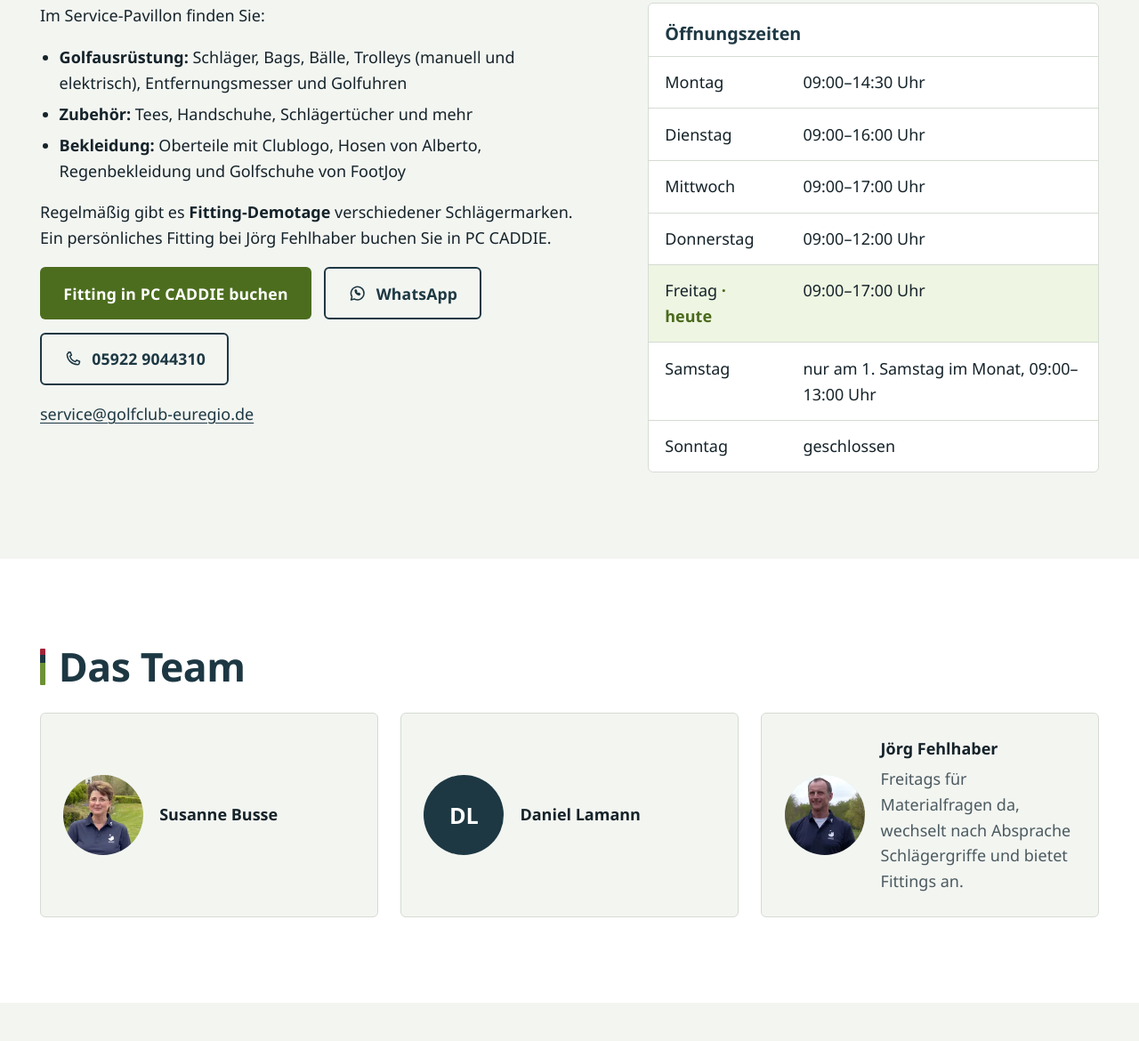
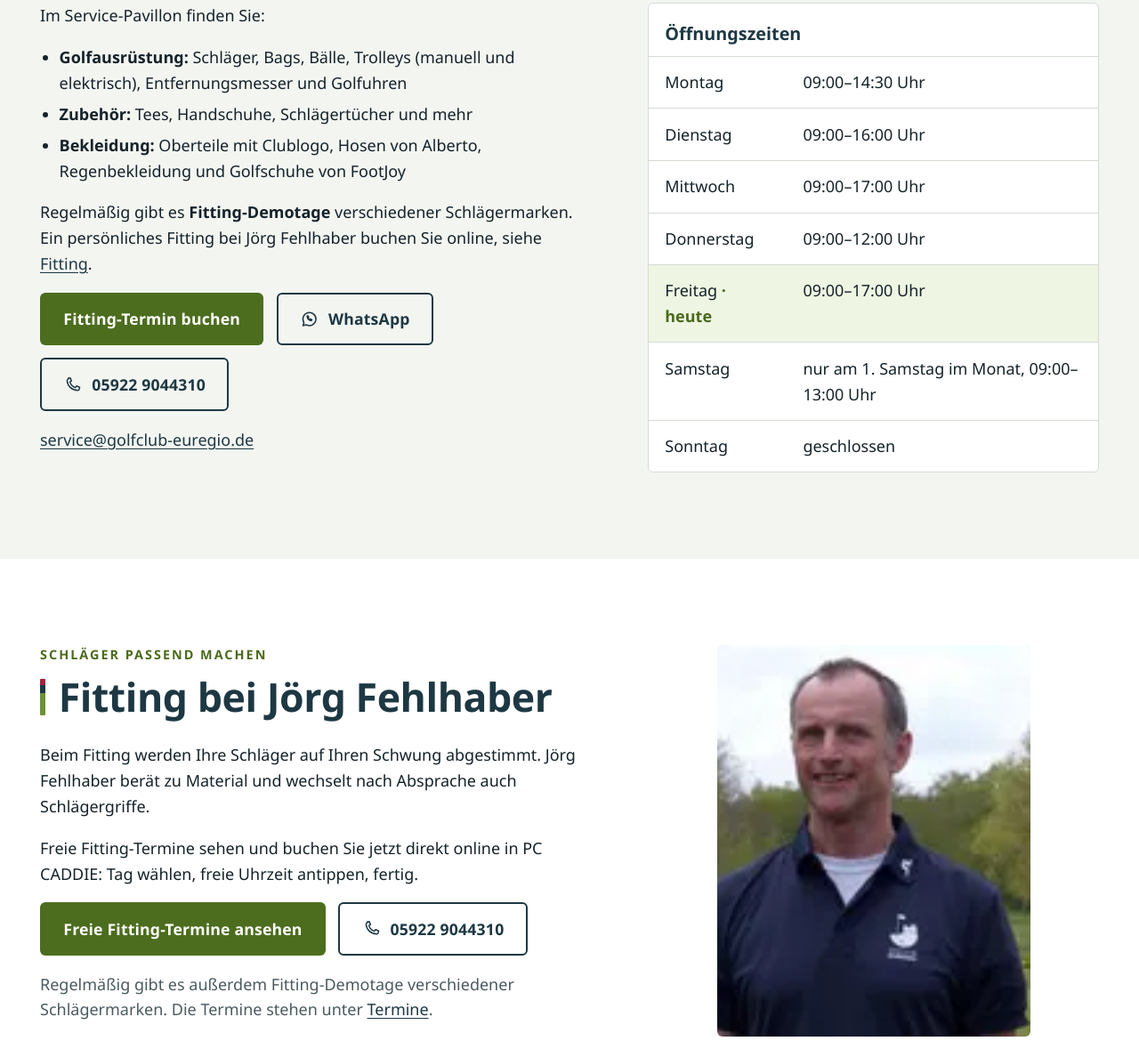
Before and after one commit to Leonossendorf/entwurf-38, an Astro site: page /service-pavillon in a window 1280 px wide. Shown: the part 630-1800 px from the top of the page at 89% size. Built offline with nearby package versions, Linux system fonts and the light colour scheme; Astro itself is replaced by a stand-in of ours; no server answers; a web font is replaced by a local one.

Commit message:
Fitting: eigener Abschnitt auf der Service-Pavillon-Seite mit direkter PC-CADDIE-Buchung, Menüeintrag, alte Adresse leitet dorthin
Co-Authored-By: Claude Opus 5.5 <noreply@anthropic.com>

```diff
--- a/src/content/texte/service-pavillon.md
+++ b/src/content/texte/service-pavillon.md
@@ -8,4 +8,4 @@ Im Service-Pavillon finden Sie:
 - **Zubehör:** Tees, Handschuhe, Schlägertücher und mehr
 - **Bekleidung:** Oberteile mit Clublogo, Hosen von Alberto, Regenbekleidung und Golfschuhe von FootJoy
 
-Regelmäßig gibt es **Fitting-Demotage** verschiedener Schlägermarken. Ein persönliches Fitting bei Jörg Fehlhaber buchen Sie in PC CADDIE.
+Regelmäßig gibt es **Fitting-Demotage** verschiedener Schlägermarken. Ein persönliches Fitting bei Jörg Fehlhaber buchen Sie online, siehe [Fitting](#fitting).
--- a/src/data/club.json
+++ b/src/data/club.json
@@ -22,6 +22,7 @@
     "kurse": "https://www.pccaddie.net/clubs/0493312/app.php?cat=ts_calendar_course",
     "events": "https://www.pccaddie.net/clubs/0493312/app.php?cat=ts_calendar_event",
     "trainer": "https://www.pccaddie.net/clubs/0493312/app.php?cat=tt_timetable_trainer",
+    "fitting": "https://www.pccaddie.net/clubs/0493312/app.php?cat=tt_timetable_simulator",
     "startlisten": "https://www.pccaddie.net/clubs/0493312/app.php?cat=ts_startlist",
     "ergebnisse": "https://www.pccaddie.net/clubs/0493312/app.php?cat=ts_resultlist",
     "gutscheine": "https://www.pccaddie.net/clubs/0493312/app.php?cat=voucher",
--- a/src/data/navigation.json
+++ b/src/data/navigation.json
@@ -7,6 +7,7 @@
         { "titel": "Der Platz", "text": "18 Bahnen, Übungsanlagen, Natur", "href": "/platz/" },
         { "titel": "Gäste und Greenfee", "text": "Preise, Partnerclubs, Hotel", "href": "/gaeste/" },
         { "titel": "Startzeit buchen", "text": "Online in PC CADDIE", "href": "https://www.pccaddie.net/clubs/0493312/app.php?cat=tt_timetable_course", "extern": true },
+        { "titel": "Fitting buchen", "text": "Schläger anpassen bei Jörg Fehlhaber", "href": "/service-pavillon/#fitting" },
         { "titel": "Service-Pavillon", "text": "Shop, Fitting, Anmeldung", "href": "/service-pavillon/" },
         { "titel": "Restaurant", "text": "Termühlen im Clubhaus", "href": "/restaurant/" }
       ]
--- a/src/pages/[...alt].astro
+++ b/src/pages/[...alt].astro
@@ -18,7 +18,7 @@ export function getStaticPaths() {
     'einzelunterricht': '/golfschule/',
     'golflehrer': '/golfschule/',
     'kursangebot': '/golfschule/',
-    'fitting-termin-buchen': '/service-pavillon/',
+    'fitting-termin-buchen': '/service-pavillon/#fitting',
     'golf-spielen': '/platz/',
     'golf-ueben': '/platz/#ueben',
     'golf-und-natur': '/platz/#natur',
--- a/src/pages/service-pavillon.astro
+++ b/src/pages/service-pavillon.astro
@@ -16,7 +16,7 @@ import club from '../data/club.json';
       <div>
         <Text name="service-pavillon" />
         <div class="knopfreihe">
-          <a class="knopf knopf--voll" href={club.pccaddie.start} rel="noopener">Fitting in PC CADDIE buchen</a>
+          <a class="knopf knopf--voll" href="#fitting">Fitting-Termin buchen</a>
           <a class="knopf knopf--rand" href={`https://wa.me/${club.whatsappService.replace('+', '')}`} rel="noopener"><Symbol name="whatsapp" />WhatsApp</a>
           <a class="knopf knopf--rand" href={`tel:${club.telefonLink}`}><Symbol name="telefon" />{club.telefon}</a>
         </div>
@@ -30,7 +30,23 @@ import club from '../data/club.json';
       </div>
     </div>
   </section>
-  <section class="abschnitt abschnitt--weiss" aria-labelledby="team-titel">
+  <section class="abschnitt abschnitt--weiss" id="fitting" aria-labelledby="fitting-titel">
+    <div class="innen zwei-spalten zwei-spalten--mitte">
+      <div>
+        <p class="dachzeile">Schläger passend machen</p>
+        <h2 class="fahne" id="fitting-titel">Fitting bei Jörg Fehlhaber</h2>
+        <p>Beim Fitting werden Ihre Schläger auf Ihren Schwung abgestimmt. Jörg Fehlhaber berät zu Material und wechselt nach Absprache auch Schlägergriffe.</p>
+        <p>Freie Fitting-Termine sehen und buchen Sie jetzt direkt online in PC CADDIE: Tag wählen, freie Uhrzeit antippen, fertig.</p>
+        <div class="knopfreihe">
+          <a class="knopf knopf--voll" href={club.pccaddie.fitting} rel="noopener">Freie Fitting-Termine ansehen</a>
+          <a class="knopf knopf--rand" href={`tel:${club.telefonLink}`}><Symbol name="telefon" />{club.telefon}</a>
+        </div>
+        <p class="leise" style="margin-top:1rem">Regelmäßig gibt es außerdem Fitting-Demotage verschiedener Schlägermarken. Die Termine stehen unter <a href="/termine/">Termine</a>.</p>
+      </div>
+      {(() => { const j = p.service.find((m) => m.name === 'Jörg Fehlhaber'); return j && j.bild && <figure class="foto foto--hoch" style="max-width:22rem;justify-self:center"><Bild name={j.bild} alt="Porträt von Jörg Fehlhaber" sizes="(max-width: 900px) 80vw, 22rem" position="50% 25%" /></figure>; })()}
+    </div>
+  </section>
+  <section class="abschnitt" aria-labelledby="team-titel">
     <div class="innen">
       <h2 class="fahne" id="team-titel">Das Team</h2>
       <div class="raster raster--3">
```
Also changed, not shown: 1 other file.
